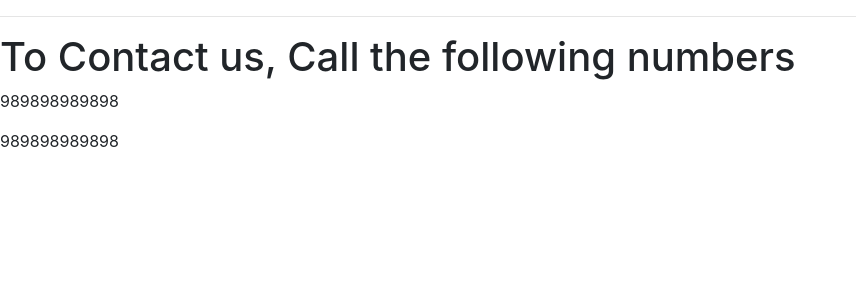
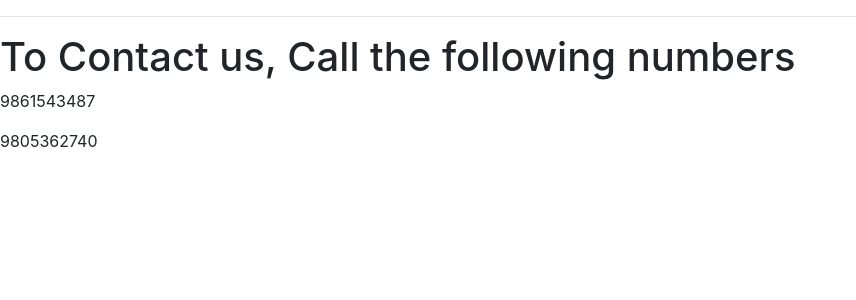
Before and after one commit to Pallen14/Bastra-e-commerce-website, a Django app: page /contact-us/ in a window 1280 px wide. Shown: the part 56-356 px from the top of the page, without its empty margins (0-856 px from the left). Run offline with Django 3.2, Linux system fonts and the light colour scheme; some libraries are stand-ins or nearby versions.

Commit message:
commit fouth

```diff
--- a/templates/about.html
+++ b/templates/about.html
@@ -3,5 +3,5 @@
 {% block title %}About us{% endblock %}
 
 {% block content %}
-    <h1>We are the emerging ecommerce in the City.</h1>
+    <h1>We are the emerging Second Hand ecommerce clothing Website.</h1>
 {% endblock %}
--- a/templates/contactus.html
+++ b/templates/contactus.html
@@ -4,6 +4,6 @@
 
 {% block content %}
     <h1>To Contact us, Call the following numbers</h1>
-    <p>989898989898</p>
-    <p>989898989898</p>
+    <p>9861543487</p>
+    <p>9805362740</p>
 {% endblock %}
```
